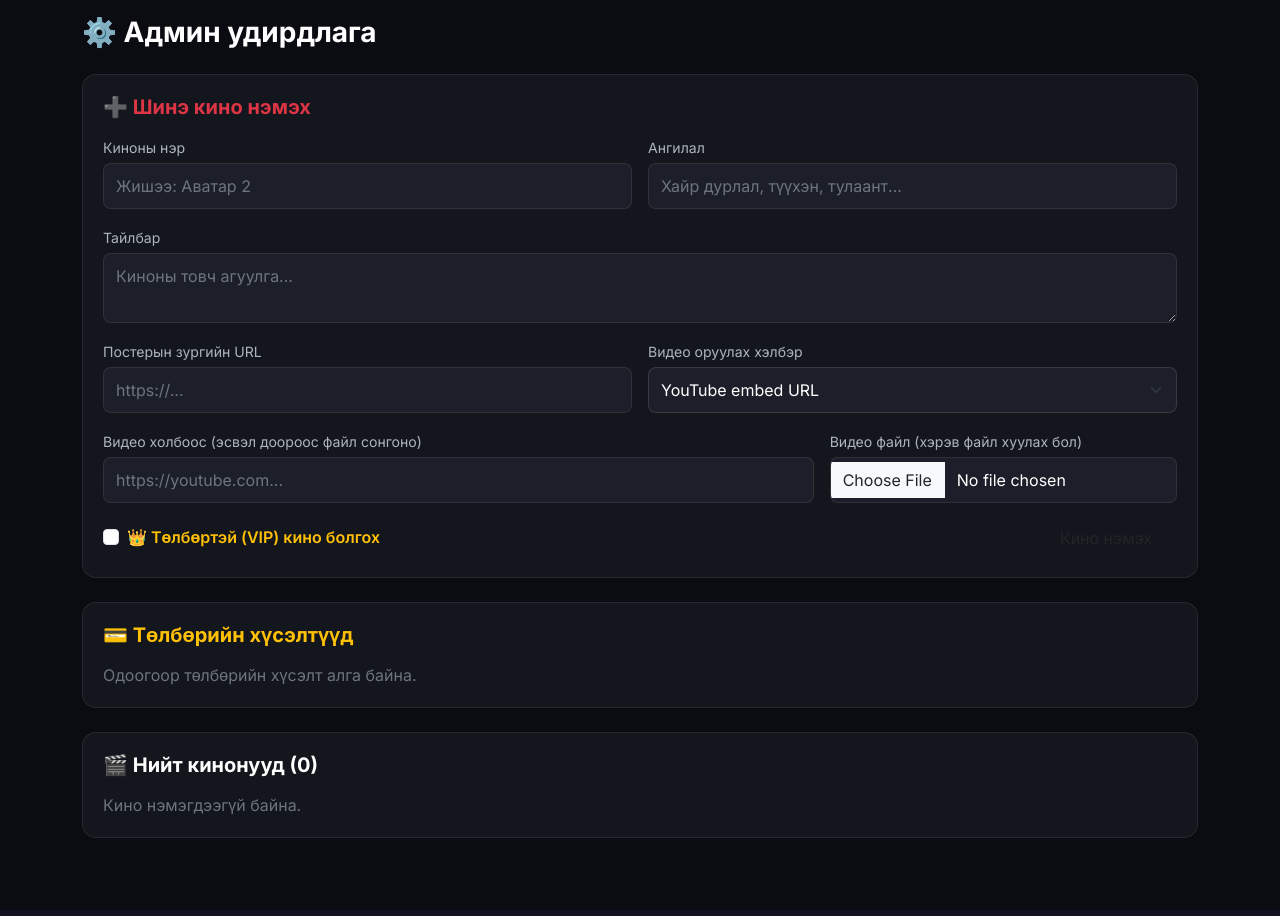
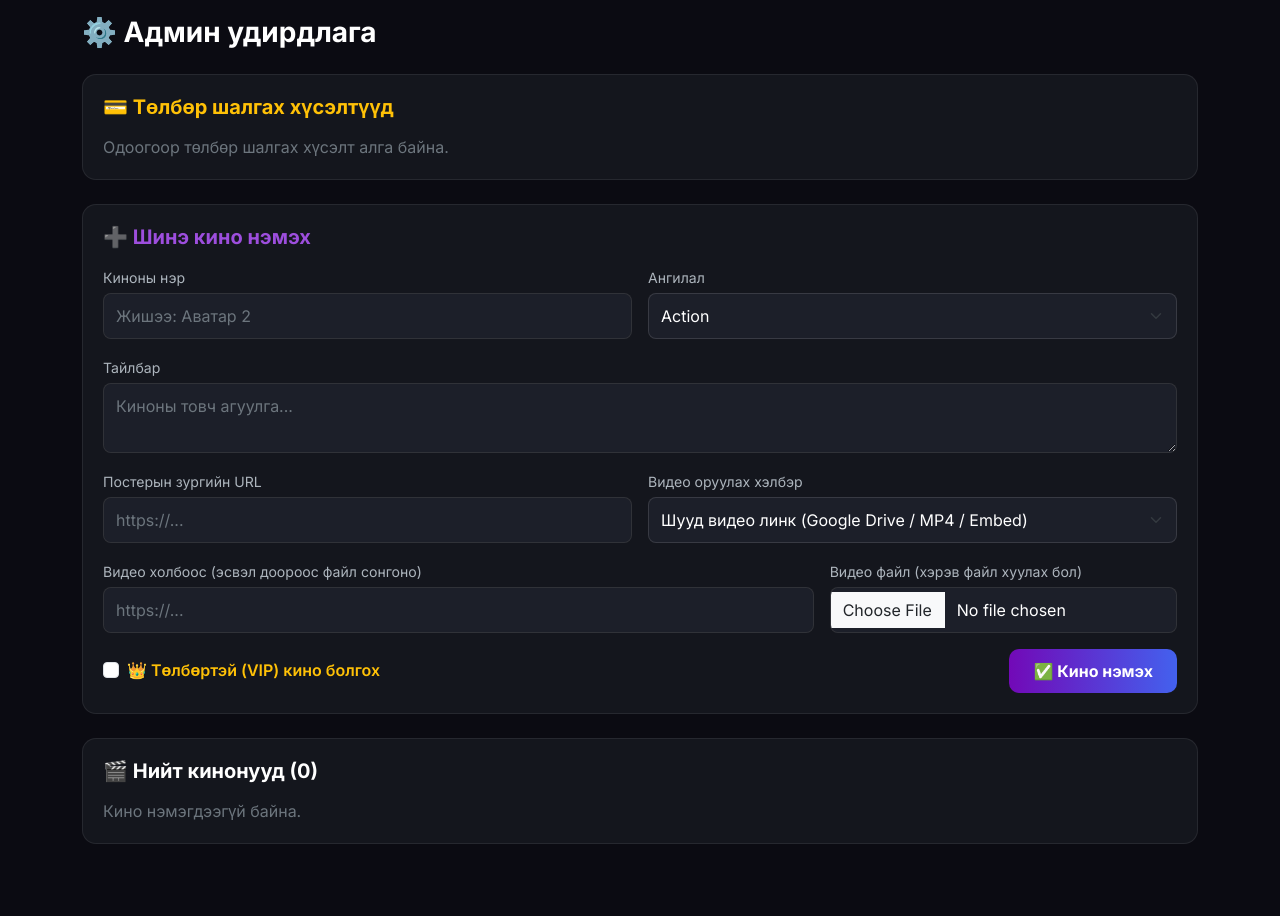
Before and after one commit to drbattvshig99-afk/KinoTime, a Flask app: page /admin in a window 1280 px wide. Shown: the part 65-981 px from the top of the page. Before the commit the page ends 903 px from the top, so only its background shows below. Run offline with Flask 3, Linux system fonts and the light colour scheme; the visitor is signed in with stand-in values (Sample User, id 1); data comes from the database, SQL or seed files in the repository; data that the repository does not hold is empty.

Commit message:
Update admin.html

```diff
--- a/templates/admin.html
+++ b/templates/admin.html
@@ -18,7 +18,7 @@
     }
     .form-control:focus, .form-select:focus {
         background-color: #222632;
-        border-color: #ff2a5f;
+        border-color: #9d4edd;
         color: #ffffff;
         box-shadow: none;
     }
@@ -30,14 +30,65 @@
         color: #adb5bd;
         margin-bottom: 5px;
     }
+    .btn-submit-movie {
+        background: linear-gradient(90deg, #7209b7, #4361ee);
+        color: #ffffff !important;
+        font-weight: 700;
+        border: none;
+        border-radius: 10px;
+        padding: 10px 24px;
+        white-space: nowrap;
+    }
 </style>
 
 <div class="container mt-3 pb-5">
     <h3 class="fw-bold mb-4">⚙️ Админ удирдлага</h3>
 
+    <!-- Төлбөр шалгах хүсэлтүүд (Дээд талд нь гаргалаа) -->
+    <div class="admin-card">
+        <h5 class="fw-bold mb-3 text-warning">💳 Төлбөр шалгах хүсэлтүүд</h5>
+        {% if payments %}
+        <div class="table-responsive">
+            <table class="table table-dark table-hover align-middle mb-0">
+                <thead>
+                    <tr class="text-secondary small">
+                        <th>Гүйлгээний утга (Нэр)</th>
+                        <th>Сонгосон багц</th>
+                        <th>Төлөв</th>
+                        <th>Үйлдэл</th>
+                    </tr>
+                </thead>
+                <tbody>
+                    {% for p in payments %}
+                    <tr>
+                        <td class="fw-bold text-info">{{ p['username'] }}</td>
+                        <td class="fw-semibold">{{ p['method'] }}</td>
+                        <td>
+                            {% if p['status'] == 'approved' %}
+                                <span class="badge bg-success">Батлагдсан</span>
+                            {% elif p['status'] == 'rejected' %}
+                                <span class="badge bg-danger">Татгалзсан</span>
+                            {% else %}
+                                <span class="badge bg-warning text-dark">Шалгуулахаар илгээсэн</span>
+                            {% endif %}
+                        </td>
+                        <td>
+                            <a href="{{ url_for('payment_action', pid=p['id'], action='approve') }}" class="btn btn-success btn-sm">✅ Батлах</a>
+                            <a href="{{ url_for('payment_action', pid=p['id'], action='reject') }}" class="btn btn-outline-danger btn-sm">Цуцлах</a>
+                        </td>
+                    </tr>
+                    {% endfor %}
+                </tbody>
+            </table>
+        </div>
+        {% else %}
+            <p class="text-secondary mb-0">Одоогоор төлбөр шалгах хүсэлт алга байна.</p>
+        {% endif %}
+    </div>
+
     <!-- Кино нэмэх хэсэг -->
     <div class="admin-card">
-        <h5 class="fw-bold mb-3 text-danger">➕ Шинэ кино нэмэх</h5>
+        <h5 class="fw-bold mb-3" style="color: #9d4edd;">➕ Шинэ кино нэмэх</h5>
         <form action="{{ url_for('add_movie') }}" method="POST" enctype="multipart/form-data">
             <div class="row g-3">
                 <div class="col-md-6">
@@ -46,7 +97,16 @@
                 </div>
                 <div class="col-md-6">
                     <label class="form-label">Ангилал</label>
-                    <input type="text" name="category" class="form-control" placeholder="Хайр дурлал, түүхэн, тулаант...">
+                    <select name="category" class="form-select">
+                        <option value="Action">Action</option>
+                        <option value="Comedy">Comedy</option>
+                        <option value="Drama">Drama</option>
+                        <option value="Thriller">Thriller</option>
+                        <option value="Horror">Horror</option>
+                        <option value="Anime">Anime</option>
+                        <option value="Series">Series</option>
+                        <option value="Бусад">Бусад</option>
+                    </select>
                 </div>
                 <div class="col-12">
                     <label class="form-label">Тайлбар</label>
@@ -59,82 +119,30 @@
                 <div class="col-md-6">
                     <label class="form-label">Видео оруулах хэлбэр</label>
                     <select name="source_type" class="form-select">
+                        <option value="url">Шууд видео линк (Google Drive / MP4 / Embed)</option>
                         <option value="youtube">YouTube embed URL</option>
-                        <option value="url">Шууд видео линк (MP4 / Embed)</option>
                         <option value="file">Файл хуулах (MP4)</option>
                     </select>
                 </div>
                 <div class="col-md-8">
                     <label class="form-label">Видео холбоос (эсвэл доороос файл сонгоно)</label>
-                    <input type="text" name="source" class="form-control" placeholder="https://youtube.com...">
+                    <input type="text" name="source" class="form-control" placeholder="https://...">
                 </div>
                 <div class="col-md-4">
                     <label class="form-label">Видео файл (хэрэв файл хуулах бол)</label>
-                    <input type="file" name="video" class="form-control">
+                    <input type="file" name="video" class="form-control" accept="video/mp4,video/*">
                 </div>
-                <div class="col-12 d-flex justify-content-between align-items-center mt-3">
+                <div class="col-12 d-flex flex-wrap justify-content-between align-items-center gap-3 mt-3">
                     <div class="form-check">
                         <input class="form-check-input" type="checkbox" name="paid" id="paidCheck">
                         <label class="form-check-label text-warning fw-semibold" for="paidCheck">
                             👑 Төлбөртэй (VIP) кино болгох
                         </label>
                     </div>
-                    <button type="submit" class="btn btn-modern px-4">Кино нэмэх</button>
+                    <button type="submit" class="btn-submit-movie">✅ Кино нэмэх</button>
                 </div>
             </div>
         </form>
-    </div>
-
-    <!-- Төлбөрийн хүсэлтүүд -->
-    <div class="admin-card">
-        <h5 class="fw-bold mb-3 text-warning">💳 Төлбөрийн хүсэлтүүд</h5>
-        {% if payments %}
-        <div class="table-responsive">
-            <table class="table table-dark table-hover align-middle mb-0">
-                <thead>
-                    <tr class="text-secondary small">
-                        <th>Хэрэглэгч</th>
-                        <th>Кино</th>
-                        <th>Хэлбэр</th>
-                        <th>Баримт</th>
-                        <th>Төлөв</th>
-                        <th>Үйлдэл</th>
-                    </tr>
-                </thead>
-                <tbody>
-                    {% for p in payments %}
-                    <tr>
-                        <td class="fw-bold">{{ p['username'] }}</td>
-                        <td>{{ p['title'] }}</td>
-                        <td>{{ p['method'] }}</td>
-                        <td>
-                            {% if p['proof'] %}
-                                <a href="{{ url_for('uploaded', name=p['proof']) }}" target="_blank" class="btn btn-glass btn-sm">Зураг үзэх</a>
-                            {% else %}
-                                <span class="text-muted small">Байхгүй</span>
-                            {% endif %}
-                        </td>
-                        <td>
-                            {% if p['status'] == 'approved' %}
-                                <span class="badge bg-success">Батлагдсан</span>
-                            {% elif p['status'] == 'rejected' %}
-                                <span class="badge bg-danger">Татгалзсан</span>
-                            {% else %}
-                                <span class="badge bg-warning text-dark">Хүлээгдэж буй</span>
-                            {% endif %}
-                        </td>
-                        <td>
-                            <a href="{{ url_for('payment_action', pid=p['id'], action='approve') }}" class="btn btn-success btn-sm">Батлах</a>
-                            <a href="{{ url_for('payment_action', pid=p['id'], action='reject') }}" class="btn btn-outline-danger btn-sm">Цуцлах</a>
-                        </td>
-                    </tr>
-                    {% endfor %}
-                </tbody>
-            </table>
-        </div>
-        {% else %}
-            <p class="text-secondary mb-0">Одоогоор төлбөрийн хүсэлт алга байна.</p>
-        {% endif %}
     </div>
 
     <!-- Нэмэгдсэн кинонууд -->
```
